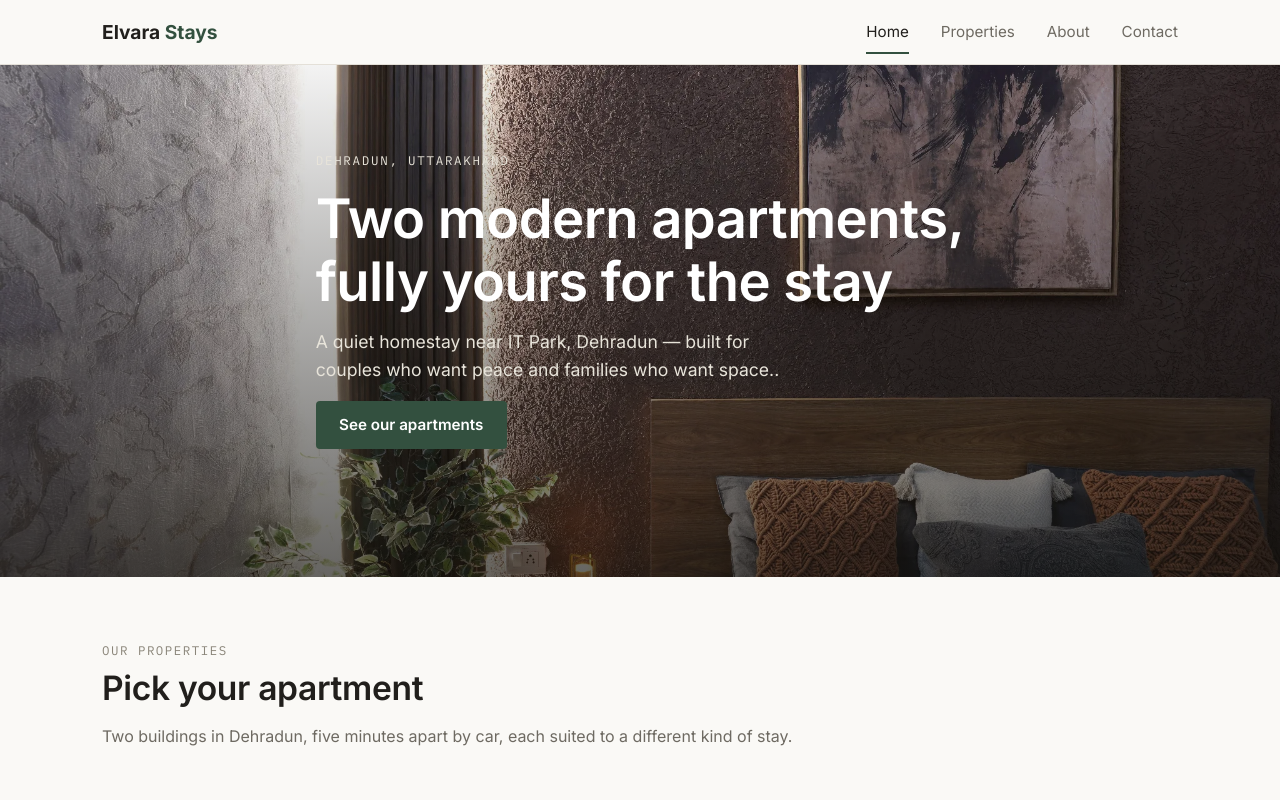
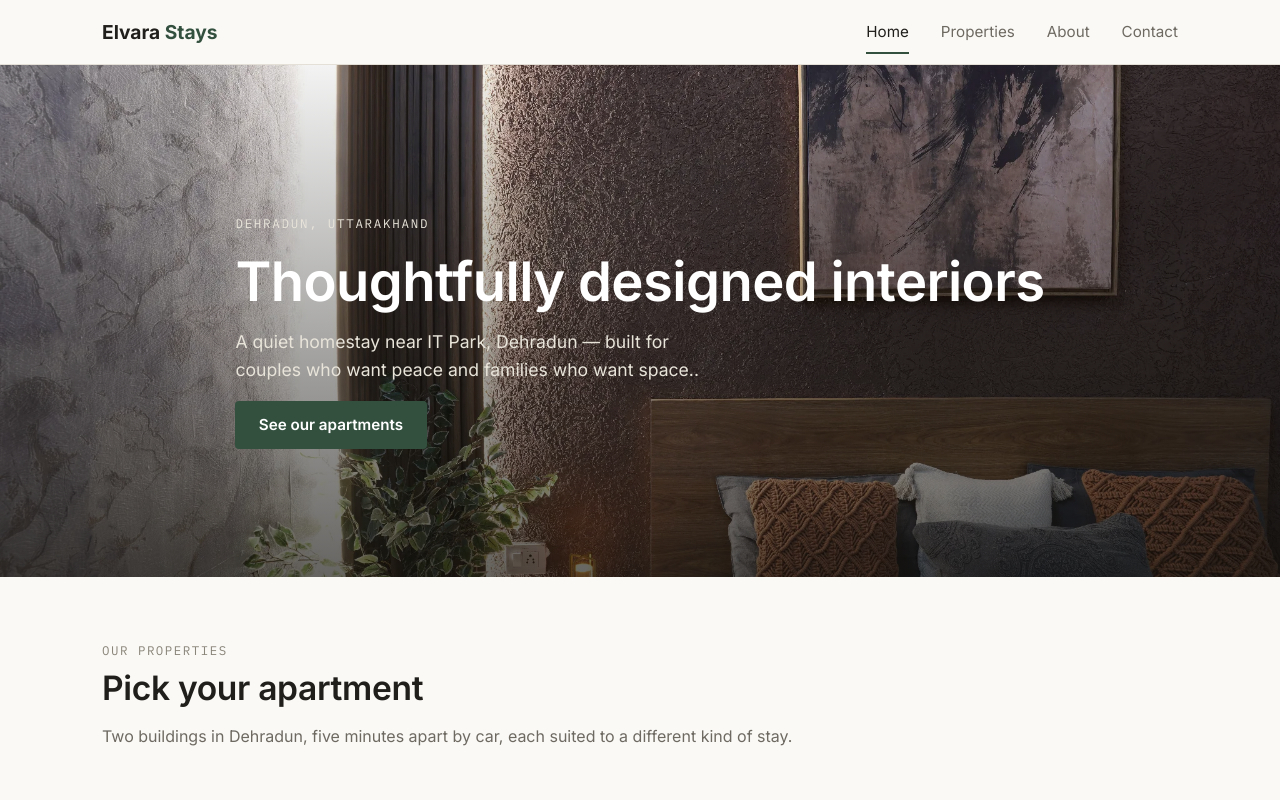
Before and after one commit to abhisar9149/elvarastays, a plain HTML site: page index.html in a window 1280 px wide. Shown: the top 800 px of the page. Drawn offline with Linux system fonts and the light colour scheme.

Commit message:
Update index.html

```diff
--- a/index.html
+++ b/index.html
@@ -16,7 +16,7 @@
     <section class="hero" id="hero">
       <div class="wrap">
         <p class="hero-eyebrow">Dehradun, Uttarakhand</p>
-        <h1 id="hero-title">Two modern apartments,<br>fully yours for the stay</h1>
+        <h1 id="hero-title">Thoughtfully designed interiors</h1>
         <p class="lede" id="hero-note">Serviced apartments in Dehradun.</p>
         <a href="#properties" class="btn btn-primary">See our apartments</a>
       </div>
```
